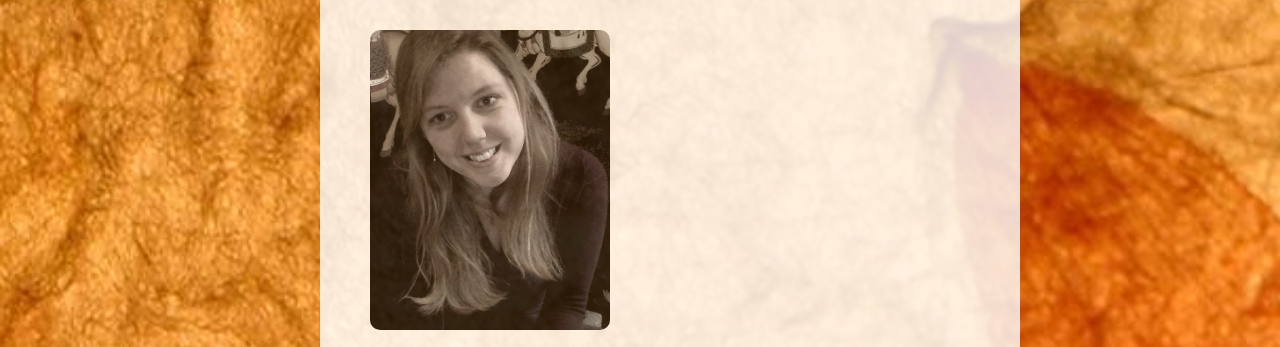
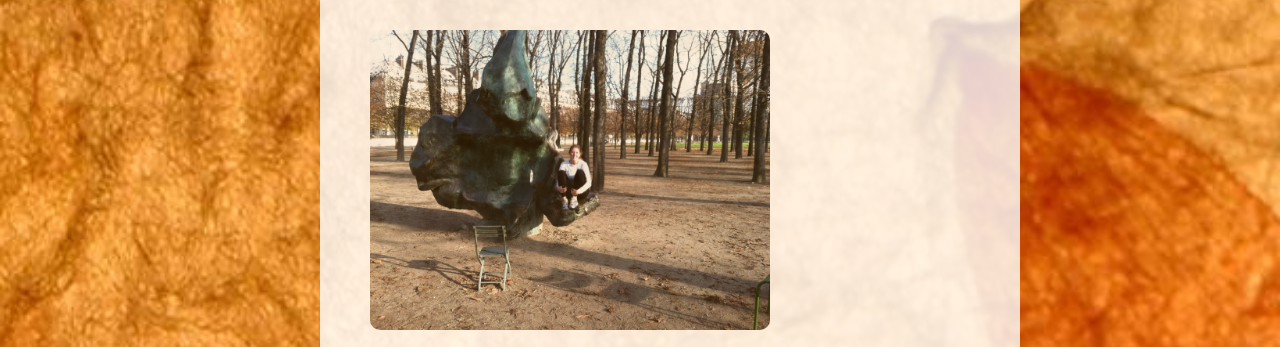
Before and after one commit to millzpaugh/millzpaugh.github.io, a plain HTML site: page index.html in a window 1280 px wide. Shown: the part 368-715 px from the top of the page. Drawn offline with Linux system fonts and the light colour scheme; a web font is replaced by a local one.

Commit message:
new picture

```diff
--- a/index.html
+++ b/index.html
@@ -42,7 +42,7 @@
           <div id="about" class="page">
             <hr>
             <h2>About Me</h2>
-            <img class="me" src="images/personalsitephoto.jpg" width=240 height=300>
+            <img class="me" src="images/hand_photo.jpg" width=400 height=300>
             <p> I'm a <a href="http://github.com/millzpaugh">Fullstack Developer</a> housed in Brooklyn, ever-curious about the intersection of tech, politics, and the environment. As a side project junkie, I love identifying the social side of tech, incorporating technology into communities. That falls somewhere between <a href="http://columbiaheightscwn.net">wireless organizing</a>, open source advocacy, <a href="http://monitoryourfarm.tumblr.com">remote sensors</a> and <a href="http://listenlocalfirst.wordpress.com/author/millspaugh14/"> local music exploration.</a></p>
           </div>
 
@@ -52,7 +52,6 @@
             <a href="http://obscure-badlands-3898.herokuapp.com/"><h3>Uncovering Student Debt</h3>
             <img src="images/studentdebtpsite2.png" width=300px height=200px></a>
                    <p>Wonder why everyone you know has student loans? This project analyzes datasets from the Department of Education, overviewing the national student debt since 2002.</p>
-            </p>
 
             <a href="http://ga-radar.herokuapp.com/"><h3>Radar</h3>
             <img src="images/radarpsite.png" width=300px height=200px></a>
```
Also changed, not shown: images/hand_photo.jpg (added).
